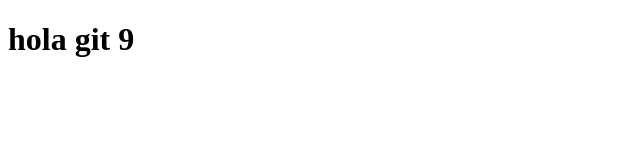
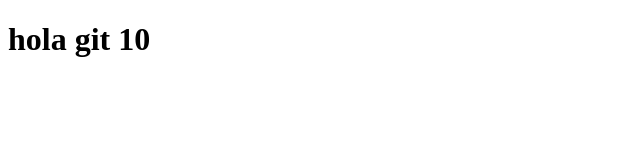
Before and after one commit to DPonchon/miprimerrepo, a plain HTML site: page index.html in a window 1280 px wide. Shown: the full height of the page, 0-640 px from the left. Drawn offline with Linux system fonts and the light colour scheme.

Commit message:
Update index.html

```diff
--- a/index.html
+++ b/index.html
@@ -7,6 +7,6 @@
     <title>Document</title>
 </head>
 <body>
-    <h1>hola git 9</h1>
+    <h1>hola git 10</h1>
 </body>
 </html>
```
